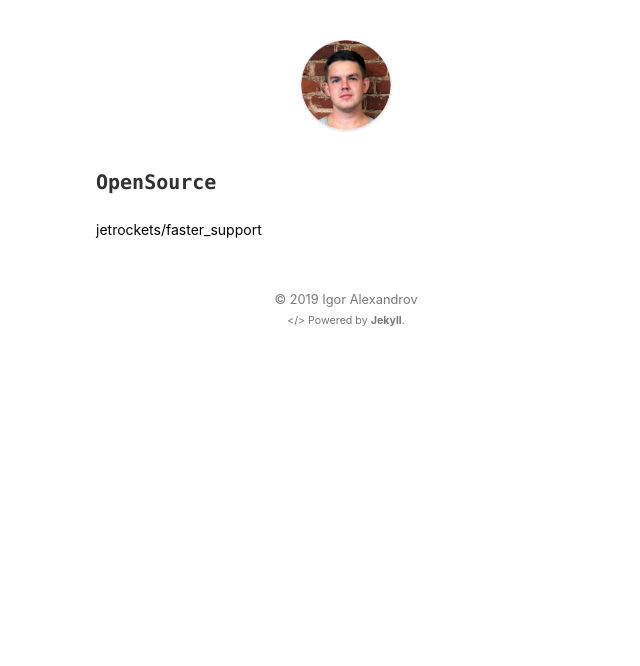
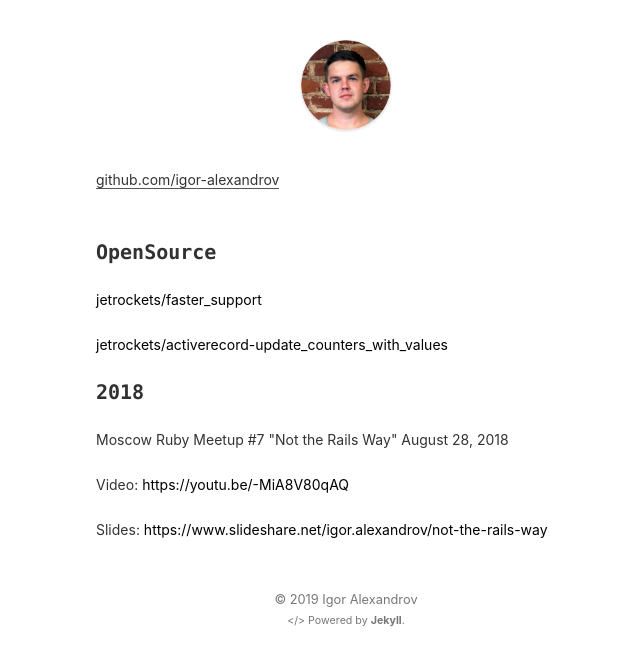
Before and after one commit to igor-alexandrov/igor-alexandrov.github.io, a Jekyll site: the page built from index.html, in a window 1280 px wide. Shown: the top 666 px of the page, without its empty margins (294-934 px from the left). Built offline with Jekyll 4.4.1, drawn with Linux system fonts in a browser that asks for light colours.

Commit message:
Added links to Not the Rails Way

```diff
--- a/index.html
+++ b/index.html
@@ -2,17 +2,38 @@
 layout: default
 ---
 
-<!-- <section>
-	<a href="https://igor-alexandrov.github.io" target='_blank'>{% fa_svg fab.fa-github %}github.com/igor-alexandrov</a>
-</section> -->
+<section>
+	<a href="https://igor-alexandrov.github.io" target='_blank'>github.com/igor-alexandrov</a>
+</section>
 <section>
 	<h3 class="code">OpenSource</h3>
 	<ul>
 		<li>
 			<div class="title">
-
 				<a href="https://github.com/jetrockets/faster_support">jetrockets/faster_support</a>
 			</div>
 		</li>
+    <li>
+      <div class="title">
+        <a href="https://github.com/jetrockets/activerecord-update_counters_with_values">jetrockets/activerecord-update_counters_with_values</a>
+      </div>
+    </li>
 	</ul>
+
+  <h3 class="code">2018</h3>
+  <ul>
+    <li>
+      <div class="title">
+        Moscow Ruby Meetup #7 "Not the Rails Way" August 28, 2018
+        <ul>
+          <li>
+            Video: <a href="https://youtu.be/-MiA8V80qAQ">https://youtu.be/-MiA8V80qAQ</a>
+          </li>
+          <li>
+            Slides: <a href="https://www.slideshare.net/igor.alexandrov/not-the-rails-way">https://www.slideshare.net/igor.alexandrov/not-the-rails-way</a>
+          </li>
+        </ul>
+      </div>
+    </li>
+  </ul>
 </section>
```
